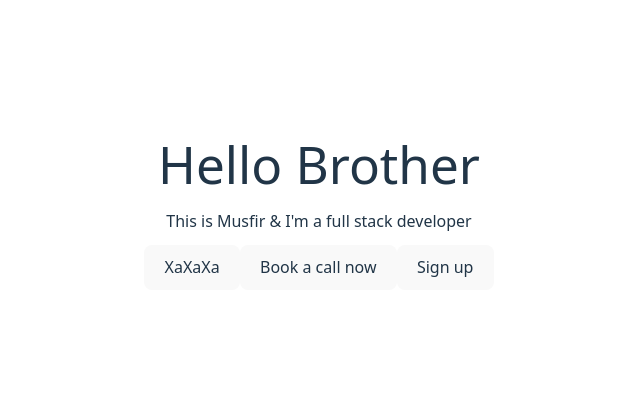
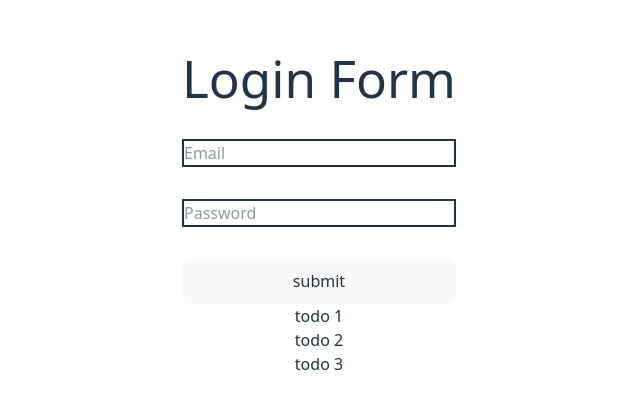
Before and after one commit to Musfirali/firstProj, a React (Vite) app: page / in a window 1280 px wide. Shown: the part 187-596 px from the top of the page, without its empty margins (321-961 px from the left). Built offline with nearby package versions, Linux system fonts and the light colour scheme.

Commit message:
Event Handlers in React

```diff
--- a/package.json
+++ b/package.json
@@ -10,10 +10,10 @@
     "preview": "vite preview"
   },
   "dependencies": {
-    "@tailwindcss/vite": "^4.1.13",
+    "@tailwindcss/vite": "^4.1.14",
     "react": "^19.1.1",
     "react-dom": "^19.1.1",
-    "tailwindcss": "^4.1.13"
+    "tailwindcss": "^4.1.14"
   },
   "devDependencies": {
     "@eslint/js": "^9.33.0",
@@ -26,6 +26,6 @@
     "globals": "^16.3.0",
     "typescript": "~5.8.3",
     "typescript-eslint": "^8.39.1",
-    "vite": "^7.1.2"
+    "vite": "^7.1.9"
   }
 }
--- a/src/App.tsx
+++ b/src/App.tsx
@@ -1,15 +1,15 @@
 import './App.css'
 import Button from './components/Button'
+import Login from './components/Login'
+import LoginClass from './components/LoginClass'
+import Todos from './components/Todos'
 
 function App() {
 
   return (
     <>
-    <h1>Hello Brother</h1>
-    <p className='mt-4'>This is Musfir & I'm a full stack developer</p>
-    <Button/>
-    <Button text='Book a call now'/>
-    <Button text='Sign up'></Button>
+<LoginClass></LoginClass>
+<Todos></Todos>
     </>
   )
 }
--- /dev/null
+++ b/src/components/Login.tsx
@@ -0,0 +1,35 @@
+import { useState, type SyntheticEvent } from "react"
+
+
+export const Login = () => {
+   const [email, setEmail] = useState('');
+   const [password, setpassword] = useState('');
+
+   const submitted = (ev: SyntheticEvent) => {
+        ev.preventDefault;
+       var target = ev.target as HTMLFormElement
+        console.log(target, {email,password})
+    }
+
+    return (
+        <form className="flex flex-col gap-8" onSubmit={submitted}>
+            <h1>Login Form</h1>
+            <input
+            type="email"
+            placeholder="Email"
+            value={email}
+            onChange={(ev)=> { setEmail(ev.target.value); }}
+            className="border-2">
+            </input>
+            <input
+            type="password"
+            placeholder="Password"
+            value={password}
+            onChange={(ev)=>{ setpassword(ev.target.value) }}
+            className="border-2"></input>
+            <button>submit</button>
+        </form>
+    )
+}
+
+export default Login
--- /dev/null
+++ b/src/components/LoginClass.tsx
@@ -0,0 +1,48 @@
+import React from "react";
+import { useState, type SyntheticEvent } from "react"
+
+
+class LoginClass extends React.Component{
+    state={
+        email: "",
+        password: ""
+    };
+
+    submitted = (ev: SyntheticEvent) => {
+        ev.preventDefault;
+       var target = ev.target as HTMLFormElement
+        console.log(target,this.state)
+    }
+
+    render(): React.ReactNode{
+        return(
+        <form className="flex flex-col gap-8" onSubmit={this.submitted.bind(this)}>
+            <h1>Login Form</h1>
+            <input
+            type="email"
+            placeholder="Email"
+            onChange={(ev)=>{
+                this.setState({
+                    email: ev.target.value,
+                })
+            }}
+            className="border-2">
+            </input>
+
+            <input
+            onChange={(ev)=>{
+                this.setState({
+                    password: ev.target.value,
+                })
+            }}
+            type="password"
+            placeholder="Password"
+            className="border-2">
+            </input>
+            <button>submit</button>
+        </form>
+    );
+}
+}
+
+export default LoginClass
--- /dev/null
+++ b/src/components/Todos.tsx
@@ -0,0 +1,35 @@
+import { useState } from "react";
+
+const Todos = () => {
+  const [todos, setTodos] = useState([
+    {
+      text: "todo 1",
+      id: 1,
+    },
+    {
+      text: "todo 2",
+      id: 2,
+    },
+    {
+      text: "todo 3",
+      id: 3,
+    },
+  ]);
+  const deleteItem = (id: number) => {
+   const t = todos.filter(todo => todo.id != id);
+    setTodos(t);
+  }
+  return (
+    <ul>
+      {todos.map((todoItem) => {
+        return <li onClick={()=>{
+          deleteItem(todoItem.id);
+        }} key={todoItem.id}>
+          {todoItem.text}
+        </li>
+      })}
+    </ul>
+  );
+};
+
+export default Todos;
```
Also changed, not shown: 1 other file (tests, documents, lock files or other folders).
